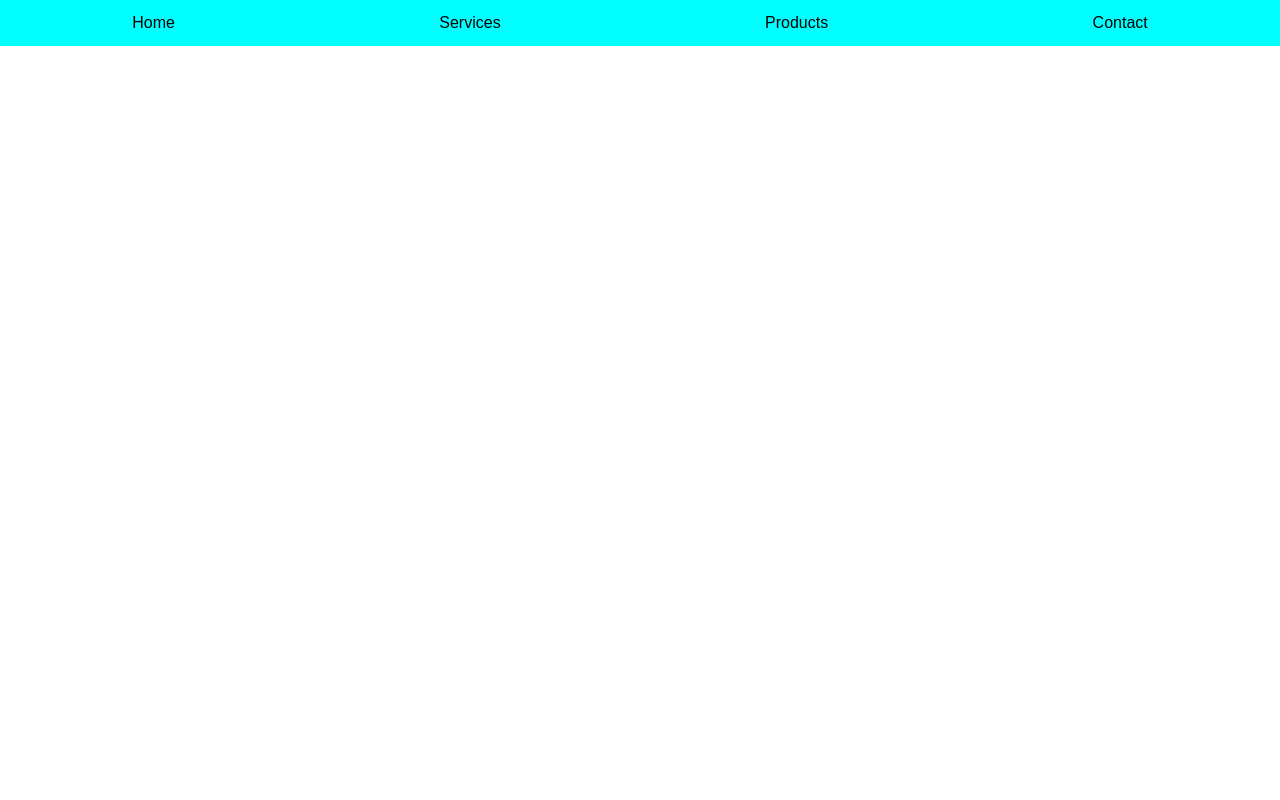
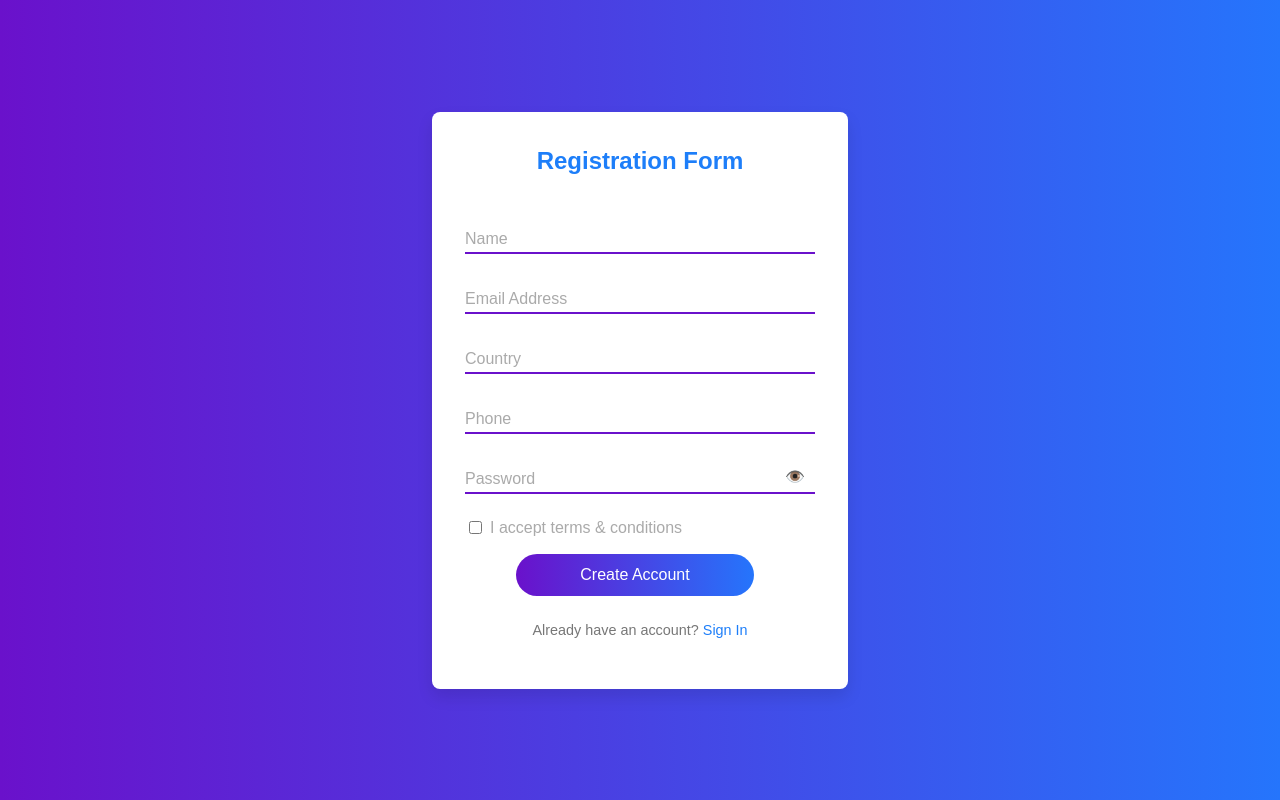
Before and after one commit to mgarg08/daily-task, a React (Create React App) app: page / in a window 1280 px wide. Built offline with nearby package versions, Linux system fonts and the light colour scheme.

Commit message:
Form component and its Validation

```diff
--- a/package.json
+++ b/package.json
@@ -8,6 +8,7 @@
     "@testing-library/user-event": "^13.5.0",
     "react": "^18.3.1",
     "react-dom": "^18.3.1",
+    "react-router-dom": "^6.26.1",
     "react-scripts": "5.0.1",
     "web-vitals": "^2.1.4"
   },
--- a/src/App.css
+++ b/src/App.css
@@ -33,12 +33,13 @@ body {
 .dropdown-content li {
   display: block;
 }
-.dropdown-content a {
+.dropdown-content li a {
   padding: 12px 16px;
   text-align: left;
 }
-.dropdown-content a:hover {
+.dropdown-content li a:hover {
   background-color: #575757;
+  width: 80%;
 }
 .dropdown:hover .dropdown-content {
   display: block;
--- /dev/null
+++ b/src/Components/September4/PasswordComponent/index.js
@@ -0,0 +1,32 @@
+import React, { useState } from "react";
+import "./style.css";
+
+function PasswordComponent({ value, onChange, error }) {
+  const [showPassword, setShowPassword] = useState(false);
+
+  const togglePasswordVisibility = () => {
+    setShowPassword(!showPassword);
+  };
+
+  return (
+    <div className="password-input-group">
+      <input
+        type={showPassword ? "text" : "password"}
+        name="Password"
+        value={value}
+        onChange={onChange}
+        required
+      />
+      <label>Password</label>
+      <button
+        className="toggle-password"
+        onClick={togglePasswordVisibility}
+      >
+        {showPassword ? "🙈" : "👁️"}
+      </button>
+      {error && <div className="password-error-message">{error}</div>}
+    </div>
+  );
+}
+
+export default PasswordComponent;
--- /dev/null
+++ b/src/Components/September4/PasswordComponent/style.css
@@ -0,0 +1,22 @@
+.password-input-group{
+  position: relative;
+    margin-bottom: 24px;
+}
+.toggle-password {
+    position: absolute;
+    right: 4px;
+    top: 50%;
+    border: none;
+    background-color: unset;
+    transform: translateY(-50%);
+    cursor: pointer;
+    font-size: 16px;
+    color: #6a11cb;
+  }
+
+  .password-error-message{
+    display: block;
+    color: red;
+    font-size: 12px;
+    margin-top: 4px;
+  }
--- /dev/null
+++ b/src/Components/September4/SignIn/index.js
@@ -0,0 +1,26 @@
+import React from "react";
+import "./style.css";
+import PasswordComponent from "../PasswordComponent";
+
+function SignIn() {
+  return (
+    <div className="sign-in-wrapper">
+      <div className="sign-in-container">
+
+        <h2>Sign in</h2>
+
+        <div className="sign-in-input-group">
+          <input type="text" required />
+          <label>Email Address</label>
+        </div>
+<div className="sign-in-input-group">
+<PasswordComponent/>
+    </div>
+        <button type="submit" className="login-btn">
+            Login
+          </button>
+      </div>
+    </div>
+  );
+}
+export default SignIn;
--- /dev/null
+++ b/src/Components/September4/SignIn/style.css
@@ -0,0 +1,62 @@
+.sign-in-wrapper{
+    display: flex;
+    direction: column;
+    justify-content: center;
+    align-items: center;
+    height: 100vh;
+    background: linear-gradient(to right, #6a11cb, #2575fc);
+}
+.sign-in-container{
+    background-color: white;
+    padding: 25px;
+    border-radius: 8px;
+    box-shadow: 0 8px 16px rgba(0, 0, 0, 0.1);
+    width: 267px;
+    height: 261px;
+    position: relative;
+}
+.sign-in-input-group{
+    position: relative;
+    margin-bottom: 25px;
+}
+.sign-in-input-group input{
+    width: 100%;
+    border: none;
+    border-bottom: 2px solid #ddd;
+    padding: 15px 0;
+    font-size: 16px;
+    background: transparent;
+    color: #333;
+}
+.sign-in-input-group label{
+    position: absolute;
+    top: 12px;
+    left: 0;
+    font-size: 16px;
+    color: #aaa;
+    pointer-events: none;
+    transition: 0.2s ease all;
+}
+
+.sign-in-input-group input:focus {
+    outline: none;
+    border-bottom: 2px solid #6a11cb;
+  }
+
+  .sign-in-input-group input:focus ~label{
+    top: -15px;
+  }
+
+  .login-btn{
+    display: block;
+    width: 68%;
+    padding: 12px;
+    margin-left: 47px;
+    background: linear-gradient(to right, #6a11cb, #2575fc);
+    border: none;
+    border-radius: 38px;
+    color: white;
+    font-size: 16px;
+    cursor: pointer;
+    margin-top: -15px;
+  }
--- /dev/null
+++ b/src/Components/September4/SignUp/index.js
@@ -0,0 +1,73 @@
+import React from "react";
+import { Link } from "react-router-dom";
+import "./style.css";
+import PasswordComponent from "../PasswordComponent";
+import useFormValidation from "../../September4/hook/useFormValidation";
+import validate from "../Validate";
+
+function SignUp() {
+  const initialState = {
+    Name: "",
+    "Email Address": "",
+    Country: "",
+    Phone: "",
+    Password: "",
+  };
+
+  const { values, errors, handleChange, handleSubmit } = useFormValidation(
+    initialState,
+    validate
+  );
+
+  const submitForm = () => {
+    console.log("Form submitted successfully", values);
+  };
+
+  return (
+    <div className="sign-up-wrapper">
+      <div className="form-container">
+        <h2>Registration Form</h2>
+        <form onSubmit={(e) => handleSubmit(e, submitForm)}>
+          {Object.keys(initialState)
+            .filter((label) => label !== "Password")
+            .map((label) => (
+              <div className="input-group" key={label}>
+                <input
+                  type="text"
+                  name={label}
+                  value={values[label]}
+                  onChange={handleChange}
+                  required
+                />
+                <label>{label}</label>
+                {errors[label] && (
+                  <span className="error-message">{errors[label]}</span>
+                )}
+              </div>
+            ))}
+
+          <div className="input-group">
+            <PasswordComponent
+              value={values.Password}
+              onChange={handleChange}
+              error={errors.Password}
+            />
+          </div>
+
+          <div className="checkbox-group">
+            <input type="checkbox" required />
+            <label>I accept terms & conditions</label>
+          </div>
+          <button type="submit" className="create-account-btn">
+            Create Account
+          </button>
+          <div className="sign-in-link">
+            Already have an account? <Link to="/sign-in">Sign In</Link>
+          </div>
+        </form>
+      </div>
+    </div>
+  );
+}
+
+export default SignUp;
--- /dev/null
+++ b/src/Components/September4/SignUp/style.css
@@ -0,0 +1,112 @@
+.sign-up-wrapper {
+    display: flex;
+    justify-content: center;
+    align-items: center;
+    height: 100vh;
+    background: linear-gradient(to right, #6a11cb, #2575fc);
+  }
+
+  .form-container {
+    background-color: white;
+    padding: 33px;
+    border-radius: 8px;
+    box-shadow: 0 8px 16px rgba(0, 0, 0, 0.1);
+    width: 350px;
+    height: 511px;
+    position: relative;
+  }
+
+  h2 {
+    position: relative;
+    text-align: center;
+    bottom: 17px;
+    color: #1d7ef9;
+    font-weight: bold;
+    margin-bottom: 26px;
+  }
+
+  .input-group {
+    position: relative;
+    margin-bottom: 24px;
+  }
+
+  .input-group input {
+    width: 100%;
+    border: none;
+    border-bottom: 2px solid #6a11cb;
+    padding: 8px 0;
+    font-size: 16px;
+    background: transparent;
+    color: #333;
+  }
+
+  .input-group input:focus ~label{
+    top: -15px;
+
+  }
+  .input-group input:focus {
+    outline: none;
+    border-bottom: 2px solid #6a11cb;
+  }
+
+  .input-group label {
+    position: absolute;
+    top: 12px;
+    left: 0;
+    font-size: 16px;
+    color: #aaa;
+    pointer-events: none;
+    transition: 0.2s ease all;
+  }
+
+  .checkbox-group {
+    display: flex;
+    align-items: center;
+
+  }
+
+  .checkbox-group input {
+    margin-right: 8px;
+  }
+  .checkbox-group label{
+    color:#aaa;
+  }
+
+  .create-account-btn {
+    display: block;
+    width: 68%;
+    padding: 12px;
+    margin-left: 51px;
+    background: linear-gradient(to right, #6a11cb, #2575fc);
+    border: none;
+    border-radius: 38px;
+    color: white;
+    font-size: 16px;
+    cursor: pointer;
+    margin-top: 17px;
+  }
+
+  .create-account-btn:hover {
+    background: linear-gradient(to right, #2575fc, #6a11cb);
+  }
+
+  .sign-in-link {
+    text-align: center;
+    font-size: 14.4px;
+    color: #777;
+    margin-top: 26px;
+  }
+
+  .sign-in-link a {
+    color: #1d7ef9;
+    text-decoration: none;
+  }
+
+  .sign-in-link a:hover {
+    text-decoration: underline;
+  }
+  .error-message {
+    color: red;
+    font-size: 12px;
+    margin-top: 4px;
+  }
--- /dev/null
+++ b/src/Components/September4/Validate/index.js
@@ -0,0 +1,39 @@
+export default function validate(name, value) {
+    let error = "";
+    switch (name) {
+      case "Name":
+        if (!value) {
+          error = "Name is required.";
+        }
+        break;
+      case "Email Address":
+        if (!value) {
+          error = "Email Address is required.";
+        } else if (!/\S+@\S+\.\S+/.test(value)) {
+          error = "Email Address is invalid.";
+        }
+        break;
+      case "Country":
+        if (!value) {
+          error = "Country is required.";
+        }
+        break;
+      case "Phone":
+        if (!value) {
+          error = "Phone number is required.";
+        } else if (!/^\d{10}$/.test(value)) {
+          error = "Phone number is invalid. It should be 10 digits.";
+        }
+        break;
+      case "Password":
+        if (!value) {
+          error = "Password is required.";
+        } else if (value.length < 6) {
+          error = "Password should be at least 6 characters.";
+        }
+        break;
+      default:
+        break;
+    }
+    return error;
+  }
--- /dev/null
+++ b/src/Components/September4/hook/useFormValidation.js
@@ -0,0 +1,45 @@
+import { useState } from "react";
+
+function useFormValidation(initialState, validate) {
+  const [values, setValues] = useState(initialState);
+  const [errors, setErrors] = useState({});
+
+  const handleChange = (event) => {
+    const { name, value } = event.target;
+    setValues({
+      ...values,
+      [name]: value,
+    });
+    setErrors({
+      ...errors,
+      [name]: validate(name, value),
+    });
+  };
+
+  const handleSubmit = (event, callback) => {
+    event.preventDefault();
+    const newErrors = {};
+
+    Object.keys(values).forEach((key) => {
+      const error = validate(key, values[key]);
+      if (error) {
+        newErrors[key] = error;
+      }
+    });
+
+    setErrors(newErrors);
+
+    if (Object.keys(newErrors).length === 0) {
+      callback();
+    }
+  };
+
+  return {
+    values,
+    errors,
+    handleChange,
+    handleSubmit,
+  };
+}
+
+export default useFormValidation;
--- /dev/null
+++ b/src/Components/September4/index.js
@@ -0,0 +1,16 @@
+import React from "react";
+import {BrowserRouter as Router, Routes, Route} from "react-router-dom";
+import SignUp from "./SignUp";
+import SignIn from "./SignIn";
+
+function September4(){
+    return <div className="app-container">
+        <Router>
+        <Routes>
+            <Route path='/' element={<SignUp/>}/>
+            <Route path="/sign-in" element={<SignIn/>}/>
+            </Routes>
+            </Router>
+            </div>
+}
+export default September4;
--- a/src/index.js
+++ b/src/index.js
@@ -3,11 +3,12 @@ import ReactDOM from 'react-dom/client';
 import './index.css';
 import App from './App';
 import reportWebVitals from './reportWebVitals';
+import September4 from './Components/September4';
 
 const root = ReactDOM.createRoot(document.getElementById('root'));
 root.render(
   <React.StrictMode>
-    <App />
+    <September4/>
   </React.StrictMode>
 );
 
```
Also changed, not shown: 1 other file (tests, documents, lock files or other folders).
